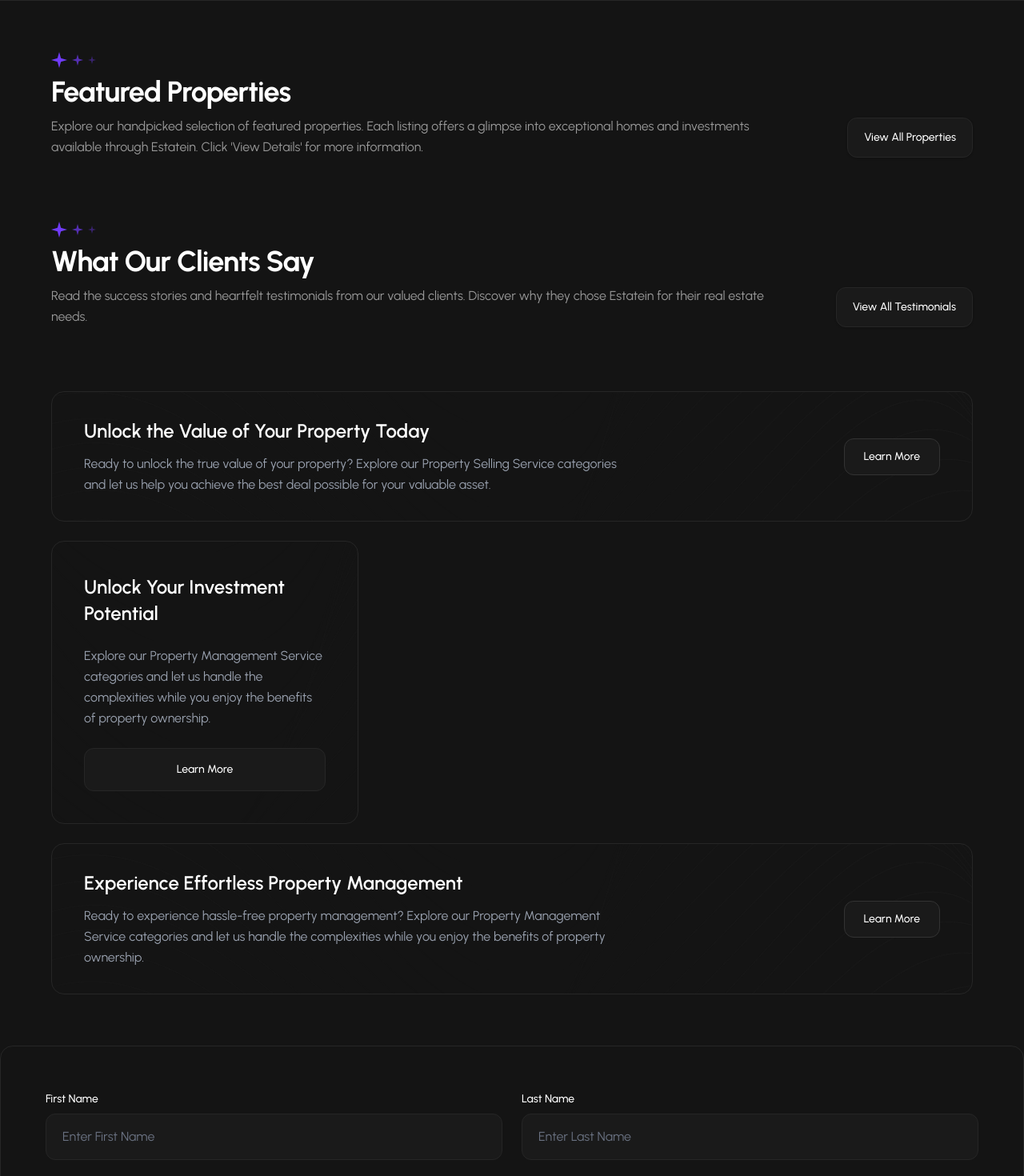
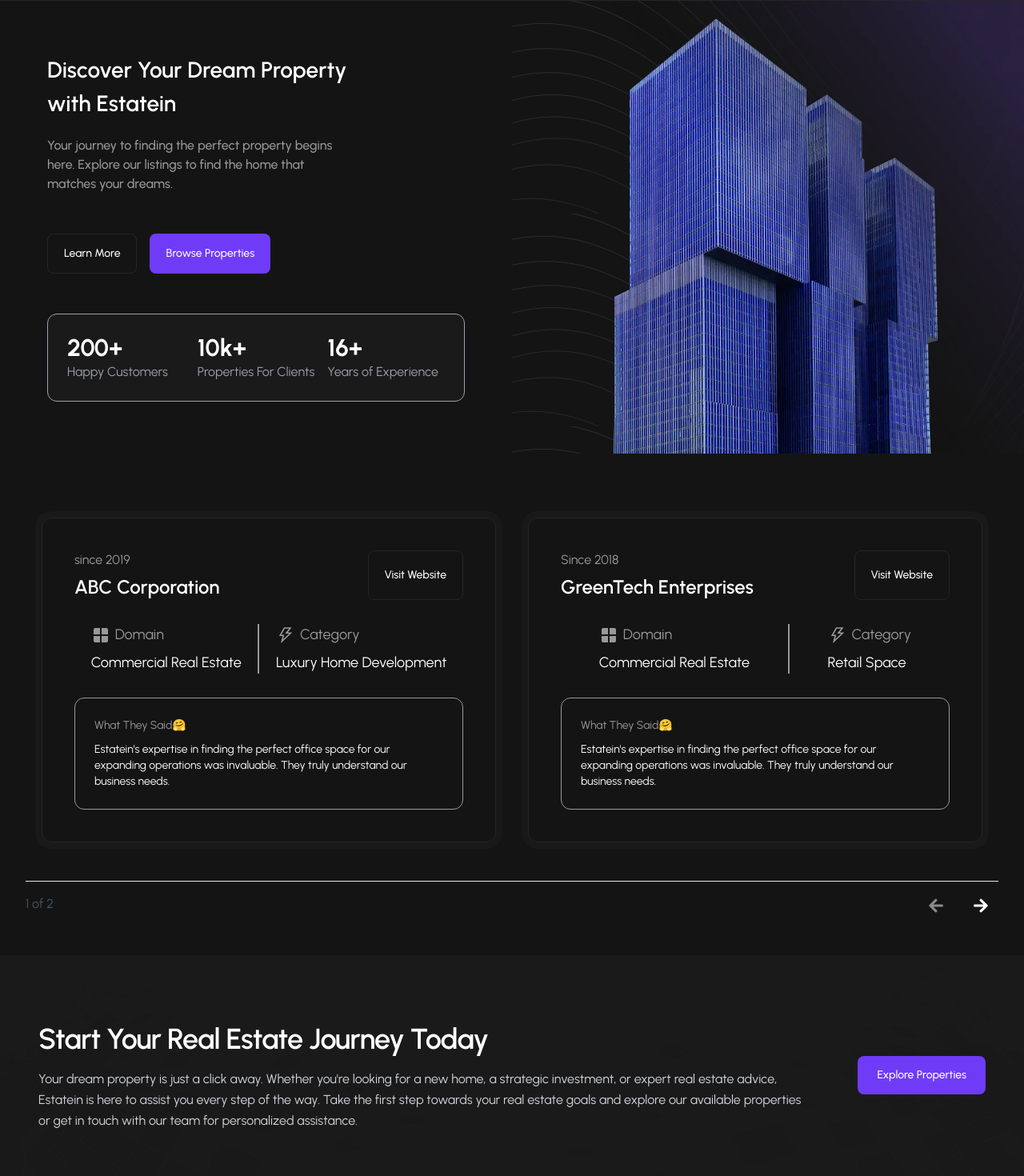
Before and after one commit to marianasijaa-lab/Graduation-Project-Estatein, a React (Vite) app: page / in a window 1280 px wide. Shown: the part 149-1619 px from the top of the page at 80% size. Built offline with nearby package versions, Linux system fonts and the light colour scheme.

Commit message:
add the first part of the home Page

```diff
--- a/src/Pages/Home.tsx
+++ b/src/Pages/Home.tsx
@@ -1,23 +1,14 @@
-
-import { ContactForm } from '../components/ContactForm';
-import { CtaSection } from '../components/CTA';
+import HomeHero from "../components/Hero/HomeHero";
+import CompaniesSlider from "../components/Slider/CompaniesSlider";
 
 export const HomePage = () => {
     return (
-        <>
-        <ContactForm />
-        <CtaSection
-            bgLeftImage="public/assets/Abstract2.png"
-            bgRightImage="public/assets/Abstract1.png"
-            renderButton={() => (
-                <a
-                    href="/properties"
-                    className="w-full sm:w-auto text-center bg-primary hover:bg-[#5e2ed9] text-white text-sm font-medium px-6 py-3.5 rounded-lg transition-colors whitespace-nowrap inline-block"
-                >
-                    Explore Properties
-                </a>
-            )}
-        />
-        </>
+        <div className="px-4 flex flex-col mt-10 mb-20 xl:mt-0 xl:mb-0 gap-20 xl:gap-0 xl:px-0 xl:pt-0">
+    <HomeHero/>
+    <div className="mt-10">
+
+       <CompaniesSlider/>
+    </div>
+      </div>
     );
 };
--- a/src/Root.tsx
+++ b/src/Root.tsx
@@ -5,6 +5,7 @@ import { TopBanner } from './components/Layout/TopBanner';
 import Footer from './components/Layout/Footer';
 import type { PageId } from './interfaces';
 import TestPage from './testPage';
+import { CtaSection } from './components/CTA';
 
 function Root() {
   const navigate = useNavigate();
@@ -39,10 +40,22 @@ function Root() {
       />
 
       <main className="flex-1">
-         <TestPage />
+         {/* <TestPage />  */}
         <Outlet />
       </main>
+ <CtaSection
+            bgLeftImage="public/assets/Abstract2.png"
+            bgRightImage="public/assets/Abstract1.png"
+            renderButton={() => (
+                <a
+                    href="/properties"
+                    className="w-full sm:w-auto text-center bg-primary hover:bg-[#5e2ed9] text-white text-sm font-medium px-6 py-3.5 rounded-lg transition-colors whitespace-nowrap inline-block"
+                >
+                    Explore Properties
+                </a>
+            )}
 
+        />
       <Footer />
     </div>
   );
--- a/src/components/CTA.tsx
+++ b/src/components/CTA.tsx
@@ -22,7 +22,7 @@ export const CtaSection: React.FC<CtaSectionProps> = ({
     return (
         <section
             className={`relative w-full overflow-hidden transition-colors py-12 sm:py-16 lg:py-20 ${
-                isDark ? 'bg-[#141414] text-white' : 'bg-white text-gray-900'
+                isDark ? 'bg-bg-dark text-white' : 'bg-white text-gray-900'
             }`}
         >
             {bgLeftImage && (
--- /dev/null
+++ b/src/components/Hero/HomeHero.tsx
@@ -0,0 +1,42 @@
+import { Button } from "../Button";
+import StatsBar from "../StatsBar";
+
+const HomeHero = () => {
+  const stats = [
+    { value: "200+", label: "Happy Customers" },
+    { value: "10k+", label: "Properties For Clients" },
+    { value: "16+", label: "Years of Experience" },
+  ];
+  return (
+    <section className="flex flex-col gap-10 xl:gap-0 xl:flex-row 2xl:max-h-203.5 bg-bg-dark-1">
+      <div className="flex-1 order-2 xl:order-1 flex justify-center 2xl:py-36">
+        <div className="flex flex-col justify-center gap-10 xl:gap-12.5 2xl:gap-15">
+
+        <div className="flex flex-col gap-5 justify-center">
+            <h1 className="text-[28px] 2xl:text-[46px]  xl:w-[30dvw] font-semibold">Discover Your Dream Property with Estatein</h1>
+        <p className="font-medium  xl:w-[30dvw] text-gray">
+          Your journey to finding the perfect property begins here. Explore our
+          listings to find the home that matches your dreams.
+        </p>
+        </div>
+        <div className="flex flex-col xl:flex-row gap-4 2xl:gap-5">
+          <Button text="Learn More" variant="secondary" onClick={() => {}} />
+          <Button
+            text="Browse Properties "
+            variant="primary"
+            onClick={() => {}}
+          />
+        </div>
+        <div className="">
+          <StatsBar stats={stats} />
+        </div>
+        </div>
+      </div>
+      <div className={`flex-1 order-1 xl:order-1 bg-[url('/assets/Abstract3.png')] bg-top-left border border-bg-gray-1 xl:border-0 rounded-3xl xl:rounded-none `}>
+        <img src="/assets/Hero Image_1.webp" alt="Hero Image" className="w-full rounded-tr-3xl xl:rounded-tr-none h-full" />
+      </div>
+    </section>
+  );
+};
+
+export default HomeHero;
--- a/src/components/ServiceCard.tsx
+++ /dev/null
@@ -1,32 +0,0 @@
-import { FaArrowUp } from "react-icons/fa"
-
-interface ServiceCardProps{
-    type:"horizontal"|"vertical",
-    icon:string,
-    heading:string
-
-}
-const ServiceCard = ({type,heading,icon}:ServiceCardProps) => {
-  return (
-    <>
-        {type ==="vertical"?
-        <div className=" relative bg-bg-card flex-1 rounded-xl px-3.5 py-5 lg:px-4 lg:py-7.5 xl:px-5 xl:py-10">
-            <div className="flex flex-col items-center justify-center gap-3.5 lg:gap-4 xl:gap-5">
-
-                    <img src={icon} alt={heading}  className="w-12 h-12 lg:w-15 lg:h-15 xl:w-20.5 xl:h-20.5"/>
-                    <h3 className="max-w-103.5 font-semibold text-white">{heading}</h3>
-                </div>
-                      <FaArrowUp size={26} color="#4D4D4D" className="absolute right-5 top-5 rotate-45" />
-
-        </div>
-        :
-        <div className="">
-          <div className=""></div>
-          <p></p>
-            </div>
-            }
-    </>
-  )
-}
-
-export default ServiceCard
--- a/src/components/Services.tsx
+++ /dev/null
@@ -1,22 +0,0 @@
-import ServiceCard from "./ServiceCard";
-
-const Services = () => {
-  const services = [
-    { icon: "/assets/Icon_1.png", heading: "Find Your Dream Home" },
-    { icon: "/assets/Icon_2.png", heading: "Unlock Property Value" },
-    { icon: "/assets/Icon_3.png", heading: "Effortless Property Management" },
-    {
-      icon: "/assets/Icon 4.png",
-      heading: "Smart Investments, Informed Decisions",
-    },
-  ];
-  return (
-    <div className="bg-bg-dark grid grid-cols-2 lg:grid-cols-4 p-2.5 w-full justify-center gap-2.5">
-      {services.map((service) => (
-        <ServiceCard type="vertical" heading={service.heading} icon={service.icon} />
-      ))}
-    </div>
-  );
-};
-
-export default Services;
--- a/src/components/common/StarCluster.tsx
+++ b/src/components/common/StarCluster.tsx
@@ -2,7 +2,7 @@ import React from 'react';
 
 export const StarCluster: React.FC<{ className?: string }> = ({ className = '' }) => {
   return (
-    <div className={`inline-flex items-center text-[#703BF7] gap-1.5 mb-2.5 ${className}`} aria-hidden="true">
+    <div className={`inline-flex items-center text-primary gap-1.5 mb-2.5 ${className}`} aria-hidden="true">
       {/* النجمة الكبيرة الأولى */}
       <svg viewBox="0 0 24 24" fill="currentColor" className="w-5 h-5">
         <path d="M12 0L14.59 9.41L24 12L14.59 14.59L12 24L9.41 14.59L0 12L9.41 9.41L12 0Z" />
--- a/src/hooks/useSlider.ts
+++ b/src/hooks/useSlider.ts
@@ -1,6 +1,6 @@
 import { useEffect, useState } from "react";
 
-export const useSlider=(data:any[])=>{
+export const useSlider=(data:any[],type?:"two" |"three")=>{
  const [currentIndex, setCurrentIndex] = useState(0);
   const [itemsToShow, setItemsToShow] = useState(3); // Default for large screens
 
@@ -8,10 +8,13 @@ export const useSlider=(data:any[])=>{
   useEffect(() => {
     const handleResize = () => {
       const width = window.innerWidth;
+
       if (width < 768)
         setItemsToShow(1); // Mobile
       else if (width < 1024)
         setItemsToShow(2); // Tablet
+      else if (type==='two' && width > 1024) // Desktop
+        setItemsToShow(2);
       else setItemsToShow(3); // Desktop
     };
 
```
